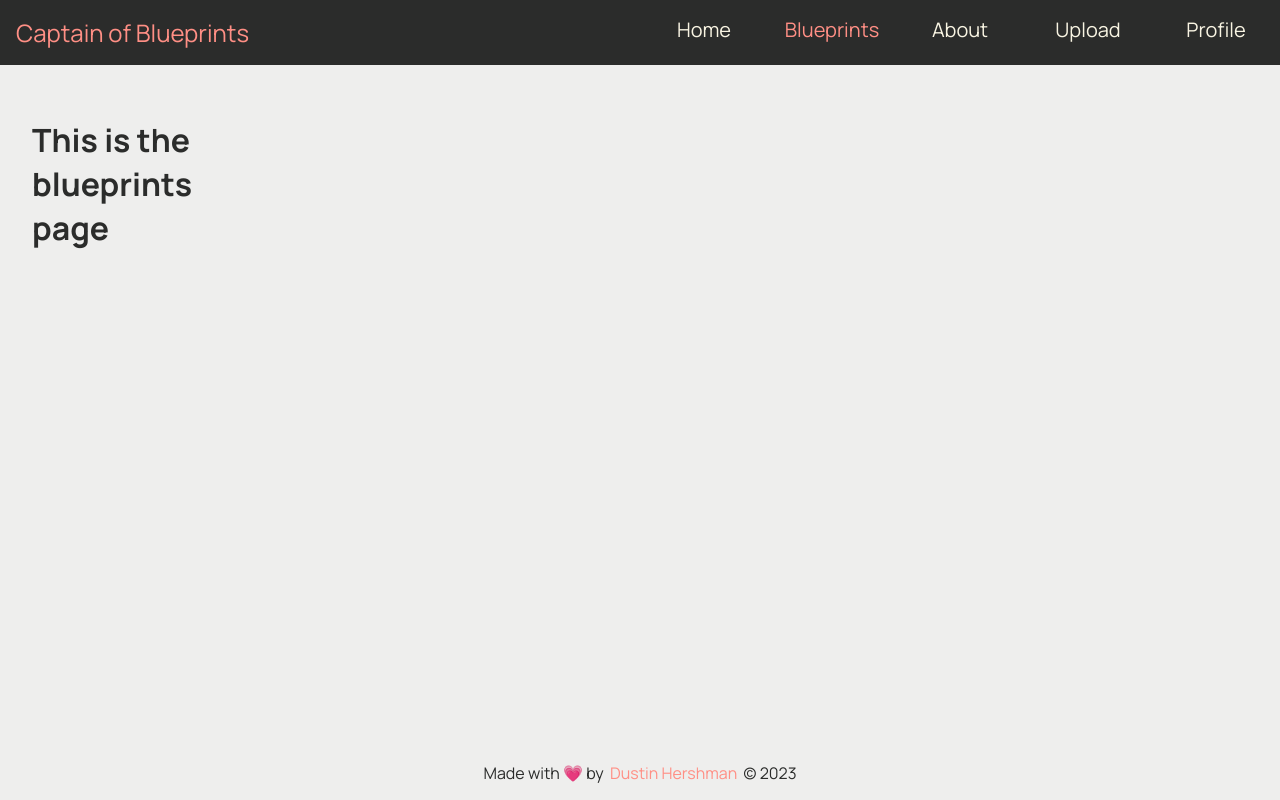
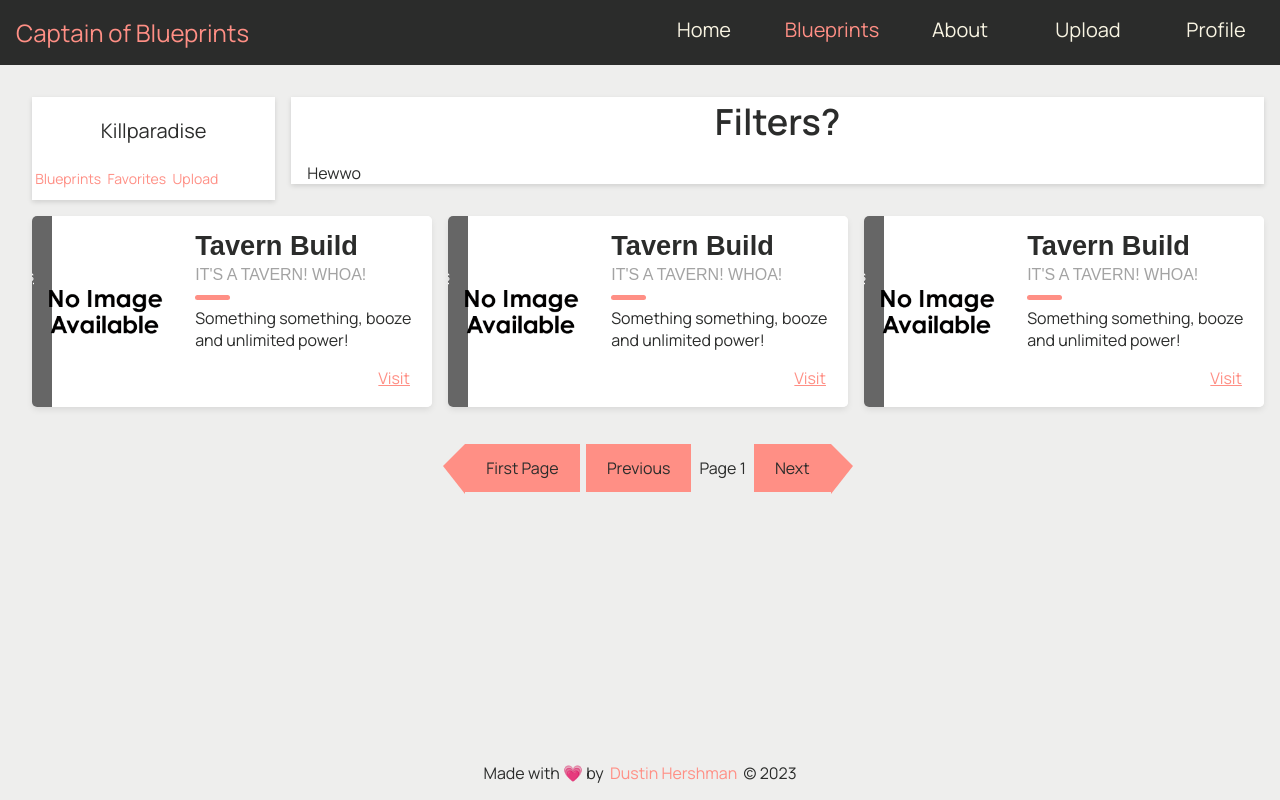
Before and after one commit to dhershman1/cob-2, a Vue app: page /#/blueprints in a window 1280 px wide. Built offline with nearby package versions, Linux system fonts and the light colour scheme.

Commit message:
Updated: Move blueprints to blueprint page

```diff
--- a/src/views/Blueprints.vue
+++ b/src/views/Blueprints.vue
@@ -1,5 +1,62 @@
 <template>
   <div class="blueprints">
-    <h1>This is the blueprints page</h1>
+    <account-card />
+    <div class="filters">
+      <basic-card :title="'Filters?'">
+        <template #content>
+          <p>Hewwo</p>
+        </template>
+      </basic-card>
+    </div>
+    <div class="previews">
+      <div>
+        <preview-card>
+          <template #preview-content>
+            <h1>Tavern Build</h1>
+            <h2>It's a Tavern! Whoa!</h2>
+            <p>Something something, booze and unlimited power!</p>
+          </template>
+        </preview-card>
+      </div>
+      <div>
+        <preview-card>
+          <template #preview-content>
+            <h1>Tavern Build</h1>
+            <h2>It's a Tavern! Whoa!</h2>
+            <p>Something something, booze and unlimited power!</p>
+          </template>
+        </preview-card>
+      </div>
+      <div>
+        <preview-card>
+          <template #preview-content>
+            <h1>Tavern Build</h1>
+            <h2>It's a Tavern! Whoa!</h2>
+            <p>Something something, booze and unlimited power!</p>
+          </template>
+        </preview-card>
+      </div>
+    </div>
+    <pagination />
   </div>
 </template>
+
+<script setup>
+import AccountCard from '../components/cards/Account.vue'
+import BasicCard from '../components/cards/Basic.vue'
+import Pagination from '../components/Pagination.vue'
+import PreviewCard from '../components/cards/Preview.vue'
+</script>
+
+<style scoped>
+.previews {
+  grid-area: previews;
+  display: grid;
+  grid-template-columns: 1fr 1fr 1fr;
+  column-gap: 1rem;
+}
+
+.filters {
+  grid-area: news;
+}
+</style>
--- a/src/views/Home.vue
+++ b/src/views/Home.vue
@@ -1,56 +1,31 @@
 <template>
   <div class="home">
-    <account-card />
-    <div class="news">
-      <basic-card
-        :title="'Filters?'"
-      >
+    <basic-card :title="'News'">
         <template #content>
-          <p>Hewwo</p>
+          <p>News</p>
         </template>
-      </basic-card>
-    </div>
-    <div class="previews">
-      <div>
-        <preview-card>
-          <template #preview-content>
-            <h1>Tavern Build</h1>
-            <h2>It's a Tavern! Whoa!</h2>
-            <p>Something something, booze and unlimited power!</p>
-          </template>
-        </preview-card>
-      </div>
-      <div>
-        <preview-card>
-          <template #preview-content>
-            <h1>Tavern Build</h1>
-            <h2>It's a Tavern! Whoa!</h2>
-            <p>Something something, booze and unlimited power!</p>
-          </template>
-        </preview-card>
-      </div>
-      <div>
-        <preview-card>
-          <template #preview-content>
-            <h1>Tavern Build</h1>
-            <h2>It's a Tavern! Whoa!</h2>
-            <p>Something something, booze and unlimited power!</p>
-          </template>
-        </preview-card>
-      </div>
-    </div>
-    <pagination />
+    </basic-card>
+    <basic-card :title="'Most Recent Blueprints'">
+      <template #content>
+        <p>Most Recent Blueprints</p>
+      </template>
+    </basic-card>
   </div>
 </template>
 
 <script setup>
-import AccountCard from '../components/cards/Account.vue'
 import BasicCard from '../components/cards/Basic.vue'
-import Pagination from '../components/Pagination.vue'
-import PreviewCard from '../components/cards/Preview.vue'
 </script>
 
 <style scoped>
+.card:first {
+  margin-top: inherit;
+}
+
+.card {
+  margin-top: 1rem;
+}
+
 .previews {
   grid-area: previews;
   display: grid;
```
